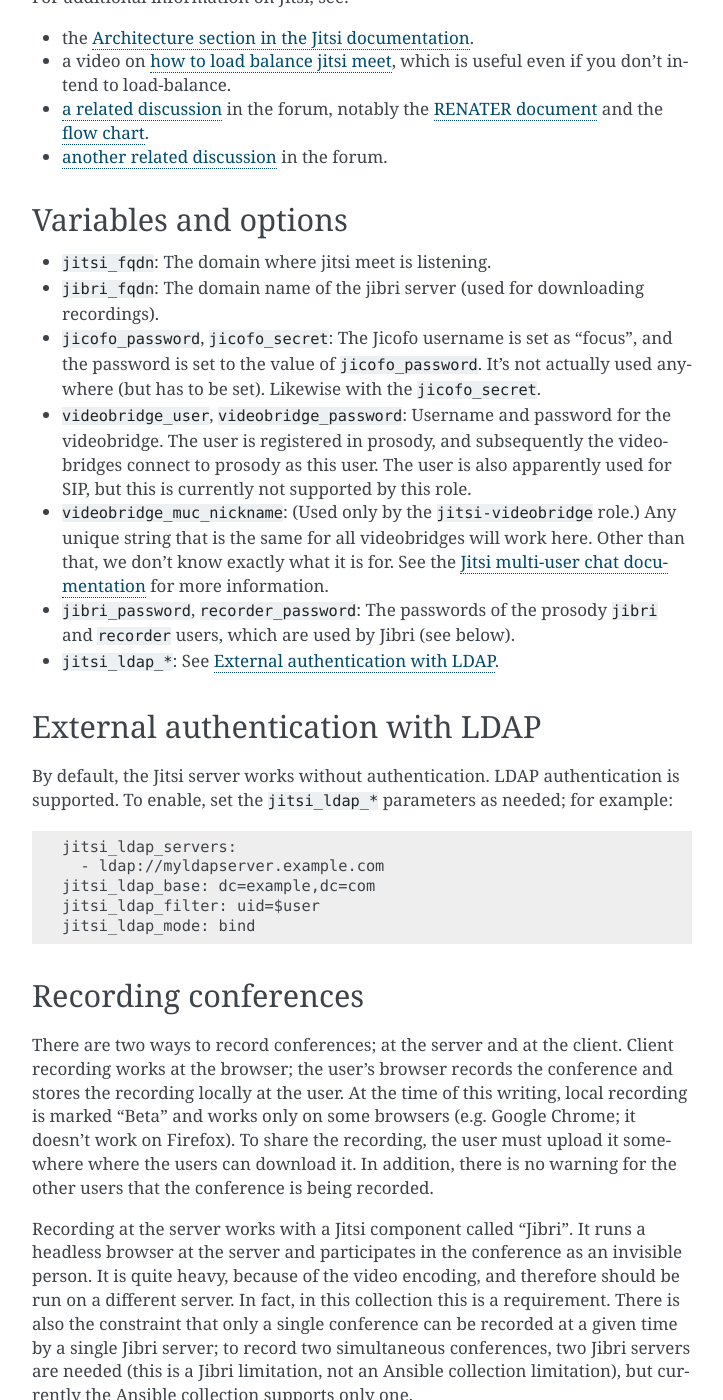
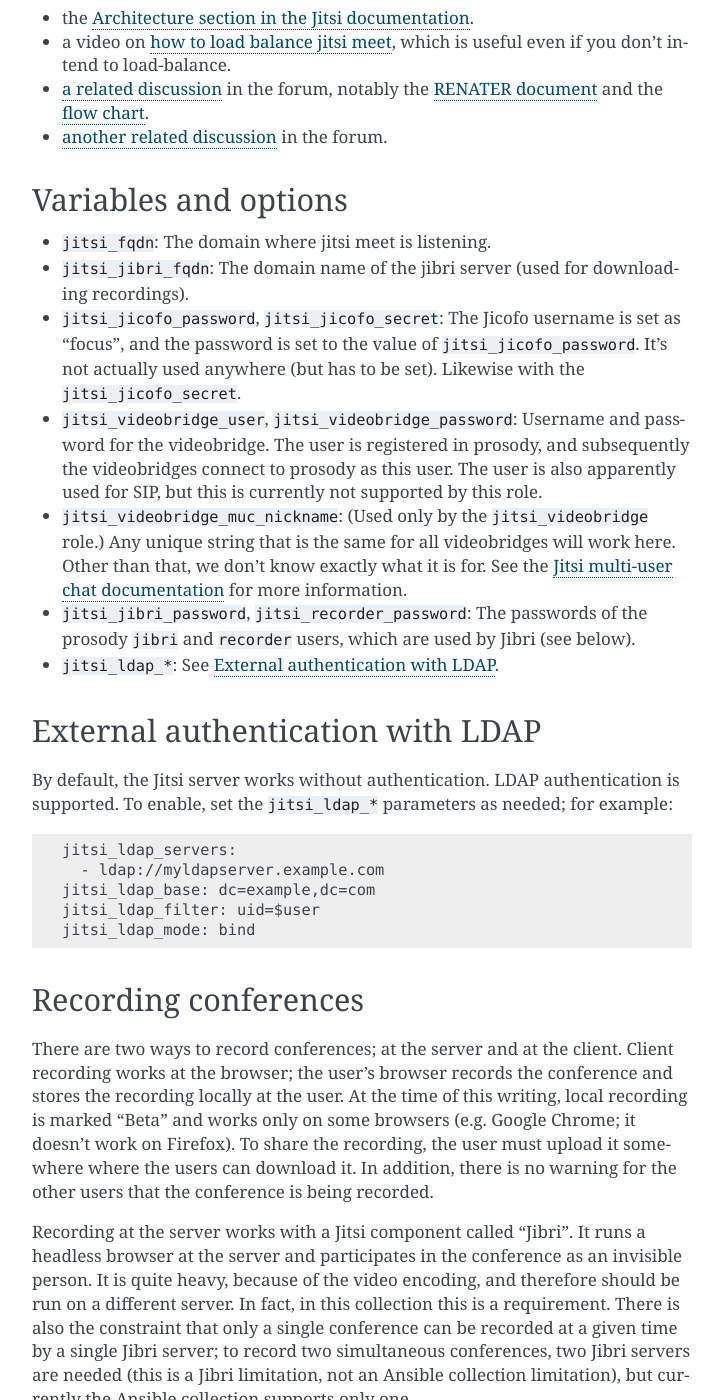
Before and after one commit to aptiko/grnet.jitsi, a Sphinx documentation site: the page built from docs/index.rst, in a window 1280 px wide and 1400 px high, scrolled down 2454 px. Shown: the whole window, without its empty margins (388-1111 px from the left). Built offline with Sphinx 7.4.7, drawn with Linux system fonts in a browser that asks for light colours; some of the changed text lies outside the part shown.

Commit message:
Rename variables so that they start with jitsi_

```diff
--- a/docs/index.rst
+++ b/docs/index.rst
@@ -136,24 +135,25 @@
 =====================
 
 - ``jitsi_fqdn``: The domain where jitsi meet is listening.
-- ``jibri_fqdn``: The domain name of the jibri server (used for
+- ``jitsi_jibri_fqdn``: The domain name of the jibri server (used for
   downloading recordings).
-- ``jicofo_password``, ``jicofo_secret``: The Jicofo username is set as
-  "focus", and the password is set to the value of ``jicofo_password``.
-  It's not actually used anywhere (but has to be set). Likewise with the
-  ``jicofo_secret``.
-- ``videobridge_user``, ``videobridge_password``: Username and password for
-  the videobridge. The user is registered in prosody, and subsequently
-  the videobridges connect to prosody as this user. The user is also
-  apparently used for SIP, but this is currently not supported by this
-  role.
-- ``videobridge_muc_nickname``: (Used only by the ``jitsi-videobridge``
-  role.) Any unique string that is the same for all videobridges will
-  work here. Other than that, we don't know exactly what it is for. See
-  the `Jitsi multi-user chat documentation`_ for more information.
-- ``jibri_password``, ``recorder_password``: The passwords of the
-  prosody ``jibri`` and ``recorder`` users, which are used by Jibri (see
-  below).
+- ``jitsi_jicofo_password``, ``jitsi_jicofo_secret``: The Jicofo
+  username is set as "focus", and the password is set to the value of
+  ``jitsi_jicofo_password``.  It's not actually used anywhere (but has
+  to be set). Likewise with the ``jitsi_jicofo_secret``.
+- ``jitsi_videobridge_user``, ``jitsi_videobridge_password``: Username
+  and password for the videobridge. The user is registered in prosody,
+  and subsequently the videobridges connect to prosody as this user. The
+  user is also apparently used for SIP, but this is currently not
+  supported by this role.
+- ``jitsi_videobridge_muc_nickname``: (Used only by the
+  ``jitsi_videobridge`` role.) Any unique string that is the same for
+  all videobridges will work here. Other than that, we don't know
+  exactly what it is for. See the `Jitsi multi-user chat documentation`_
+  for more information.
+- ``jitsi_jibri_password``, ``jitsi_recorder_password``: The passwords
+  of the prosody ``jibri`` and ``recorder`` users, which are used by
+  Jibri (see below).
 - ``jitsi_ldap_*``: See :ref:`ldap`.
 
 .. _jitsi multi-user chat documentation: https://github.com/jitsi/jitsi-videobridge/blob/master/doc/muc.md
@@ -203,9 +203,9 @@
 
 (2) Add these variables (obviously the passwords should be vaulted)::
 
-    jibri_fqdn: jibri.example.com
-    jibri_password: topsecret4
-    recorder_password: topsecret5
+    jitsi_jibri_fqdn: jibri.example.com
+    jitsi_jibri_password: topsecret4
+    jitsi_recorder_password: topsecret5
 
 (3) Add this to the playbook::
 
@@ -216,17 +216,17 @@
 
 Jibri doesn't have a ready-made way for users to download conferences.
 We have implemented the simplest possible way for that: We install nginx
-on the Jibri server, and the recordings are at ``https://{{ jibri_fqdn
-}}/{{ room_name }}``. Users must know the room name to get the
-recordings.  A cron job removes recordings after 24 hours. (The fact
-that we have a single ``jibri_fqdn``, a variable only used by nginx, is
-the only reason the role supports only a single jibri.)
+on the Jibri server, and the recordings are at ``https://{{
+jitsi_jibri_fqdn }}/{{ room_name }}``. Users must know the room name to
+get the recordings.  A cron job removes recordings after 24 hours. (The
+fact that we have a single ``jitsi_jibri_fqdn``, a variable only used by
+nginx, is the only reason the role supports only a single jibri.)
 
 Copyright and license
 =====================
 
 Written by Antonis Christofides. The ``jitsi_meet`` and
-``jitsi-videobridge`` roles were originally based on the
+``jitsi_videobridge`` roles were originally based on the
 ``ansible-jitsi-meet`` role from
 https://github.com/udima-university/ansible-jitsi-meet (though they now
 contain very little from there).
```
Also changed, not shown: other parts of docs/index.rst (+7 -8 lines), 10 other files.
